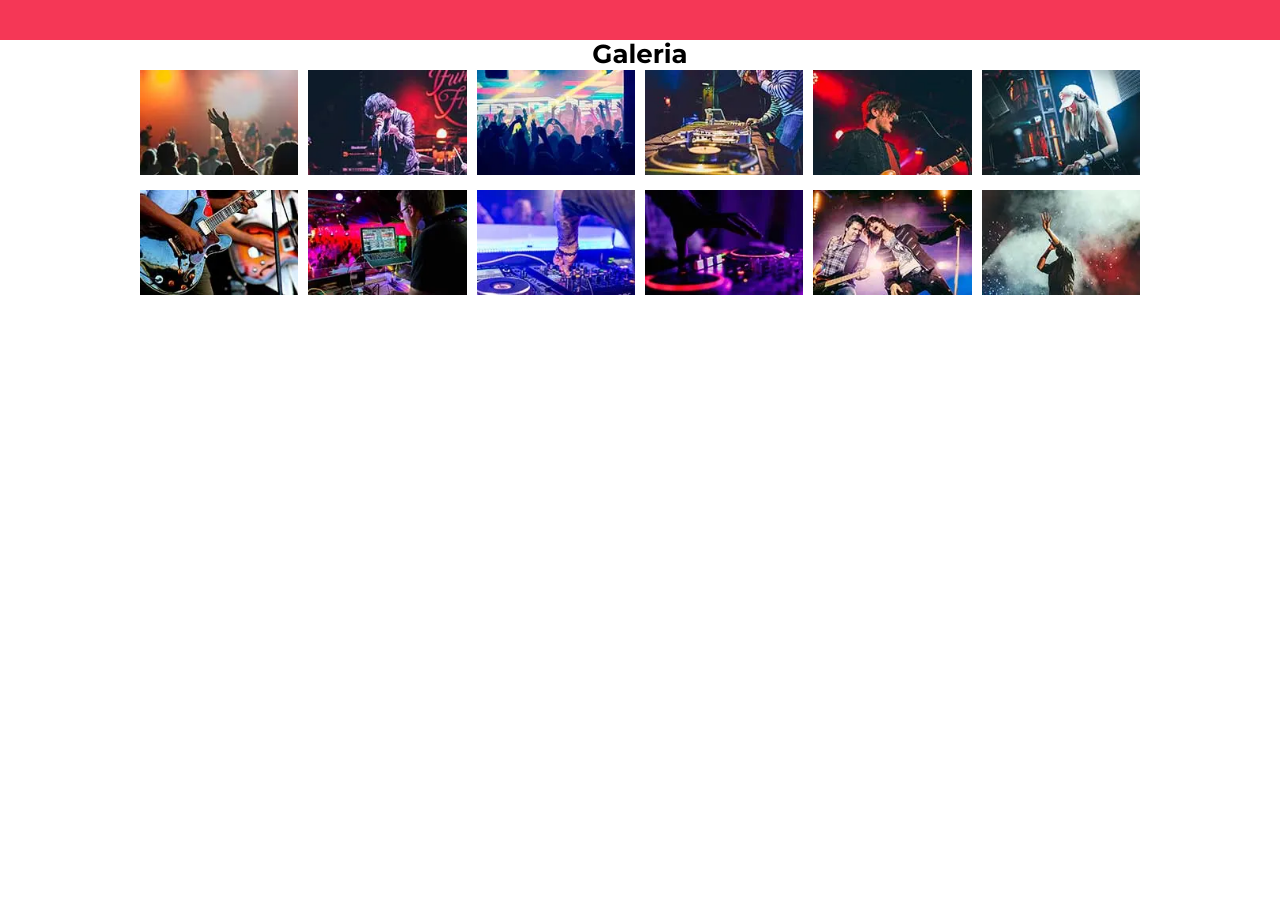
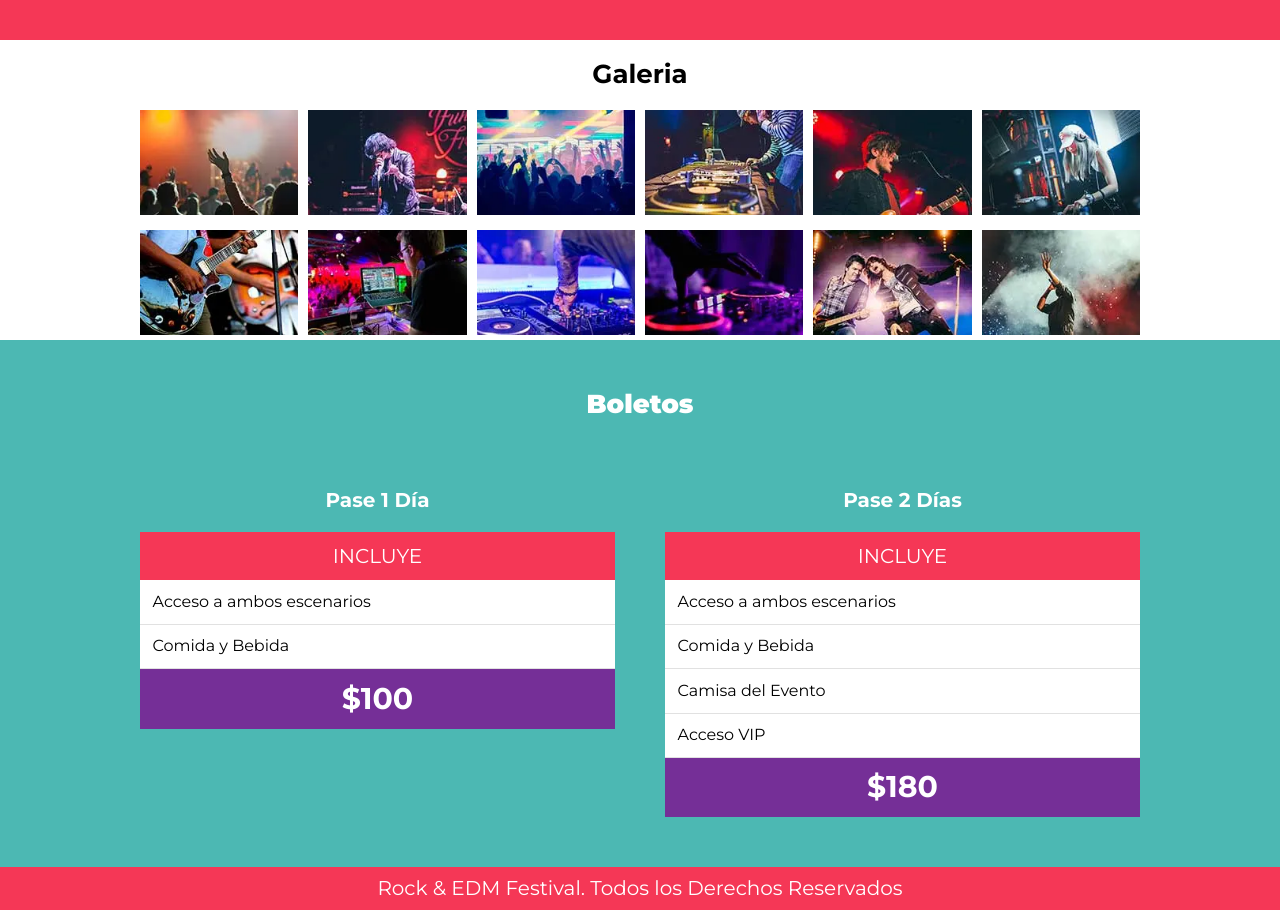
Before and after one commit to pacoraton/Festival-Musica, a website: page index.html in a window 1280 px wide. Shown: the part 2628-3538 px from the top of the page. Before the commit the page ends 2928 px from the top, so only its background shows below. Drawn offline with Linux system fonts and the light colour scheme; files that its build step writes are made by us from their sources.

Commit message:
Se agrego la seccion de boletos, footer ademas de aplicar los efectos de scroll y navegacion fija

```diff
--- a/index.html
+++ b/index.html
@@ -17,9 +17,9 @@
                     <h1>Rock & EDM Festival</h1>
 
                     <nav class="navegacion-principal">
-                        <a href="#">Line Up</a>
-                        <a href="#">Galeria</a>
-                        <a href="#">Boletos</a>
+                        <a href="#lineup">Line Up</a>
+                        <a href="#galeria">Galeria</a>
+                        <a href="#boletos">Boletos</a>
                     </nav>
 
                 </div>
@@ -58,7 +58,7 @@
             </div>
         </div>
 
-       <section class="line-up ">
+       <section id="lineup" class="line-up ">
 
             <h3>Line Up</h3>
             <p class="dia">Viernes 21</p>
@@ -119,12 +119,87 @@
            </div><!-- fin escenarios-->
        </section>
 
-       <section class="Galeria">
+       <section id="galeria" class="Galeria">
             <h3 class="titulo_galeria">Galeria</h3>
 
            <ul class="galeria-imagenes contenedor"></ul>
        </section>
 
+       <section id="boletos" class="boletos ">
+           <h3 class="titulo_boletos">Boletos</h3>
+
+          <div class="contenedor-pases contenedor">
+
+            <div class="pases">
+                <p class="titulo_pase">Pase 1 Día</p>
+
+                <table class="pase">
+                    <thead>
+                        <tr>
+                            <th>INCLUYE</th>
+                        </tr>
+                    </thead>
+
+                    <tbody>
+                        <tr>
+                            <td>Acceso a ambos escenarios</td>
+                        </tr>
+                        <tr>
+                            <td>Comida y Bebida</td>
+                        </tr>
+                    </tbody>
+
+                    <tfoot>
+                        <tr>
+                            <td>$100</td>
+                        </tr>
+                    </tfoot>
+                </table>
+            </div>
+
+            <div class="pases">
+                <p class="titulo_pase">Pase 2 Días</p>
+
+                <table class="pase">
+                    <thead>
+                        <tr>
+                            <th>INCLUYE</th>
+                        </tr>
+                    </thead>
+
+                    <tbody>
+                        <tr>
+                            <td>Acceso a ambos escenarios</td>
+                        </tr>
+                        <tr>
+                            <td>Comida y Bebida</td>
+                        </tr>
+                        <tr>
+                            <td>Camisa del Evento</td>
+                        </tr>
+                        <tr>
+                            <td>Acceso VIP</td>
+                        </tr>
+                    </tbody>
+
+                    <tfoot>
+                        <tr>
+                            <td>$180</td>
+                        </tr>
+                    </tfoot>
+                </table>
+
+            </div>
+
+          </div>
+
+       </section>
+
+       <footer class="footer">
+            <p>
+                Rock & EDM Festival. Todos los Derechos Reservados
+            </p>
+       </footer>
 
  <script src="build/js/bundle.js"></script>
 </body>
--- a/src/js/app.js
+++ b/src/js/app.js
@@ -1,8 +1,44 @@
-document.addEventListener("DOMContentLoaded", function(e){
-     hola();
+document.addEventListener("DOMContentLoaded", function(){
+        scrollNav();
+
+        navegacionFija();
     });
 
 
-    function hola(){
-        console.log("holajavascript.....");
+    function navegacionFija(){
+        const barra=document.querySelector('header');
+
+        //Registrar el Intersection Observer
+
+        const observer=new IntersectionObserver(function(entries){
+            if(entries[0].isIntersecting){
+                barra.classList.remove('fijo');
+            }else{
+                barra.classList.add('fijo');
+            }
+        });
+
+
+       //Elemento a observar
+       observer.observe( document.querySelector('.video'));
+
+
+
     }
+
+//Dirigirnos a alguna parte de la pagina
+function scrollNav(){
+    const enlaces = document.querySelectorAll('.navegacion-principal a');
+
+          enlaces.forEach(function(enlace){
+            enlace.addEventListener('click',function(e){
+                e.preventDefault();
+
+                const seccion =document.querySelector(e.target.attributes.href.value);
+
+                seccion.scrollIntoView({
+                    behavior:'smooth'
+                });
+            });
+          })
+}
--- /dev/null
+++ b/src/scss/layout/_boletos.scss
@@ -0,0 +1,65 @@
+.titulo_boletos{
+    text-align: center;
+    color: $blanco;
+
+    padding: 5rem;
+    font-weight: 900;
+
+}
+
+.boletos{
+    background-color: $verde;
+    padding-bottom:$separacion ;
+}
+
+
+.contenedor-pases{
+
+    display: grid;
+    grid-template-columns: 1fr 1fr;
+    column-gap: $separacion;
+
+}
+
+.titulo_pase{
+    text-align: center;
+    color: $blanco;
+    font-weight:$bold;
+}
+
+.pase{
+    width: 100%;
+    border-spacing:0 ;
+    thead{
+        background-color: $rosa;
+    }
+    th{
+        padding: $separacion/4;
+        color: $blanco;
+        font-weight: $normal;
+        font-size: 2rem;
+
+    }
+}
+
+tbody{
+    background-color: $blanco;
+
+    td{
+        padding: $separacion/4;
+        border-bottom: 1px solid #e1e1e1;
+
+    }
+}
+
+
+tfoot{
+    td{
+        padding: $separacion/4;
+        background-color:$morado;
+        color: $blanco;
+        font-weight: $bold;
+        font-size: 3rem;
+        text-align: center;
+    }
+}
--- /dev/null
+++ b/src/scss/layout/_footer.scss
@@ -0,0 +1,10 @@
+.footer{
+    background-color: $rosa;
+    text-align: center;
+    padding: 1rem;
+
+    p{
+        color: $blanco;
+        margin: 0;
+    }
+}
--- a/src/scss/layout/_galeria.scss
+++ b/src/scss/layout/_galeria.scss
@@ -1,6 +1,7 @@
 
 .titulo_galeria{
     color:$negro;
+    padding:2rem;
 }
 .galeria-imagenes{
     padding: 0;
--- a/src/scss/layout/_header.scss
+++ b/src/scss/layout/_header.scss
@@ -20,6 +20,11 @@
             margin-bottom:2rem ;
         }
      }
+
+     &.fijo{
+         position: fixed;
+         width: 100%;
+     }
 }
 
 .navegacion-principal{
--- a/src/scss/layout/_video.scss
+++ b/src/scss/layout/_video.scss
@@ -3,6 +3,7 @@
     position: relative;
     max-height: 70rem;
     overflow: hidden;
+
 
     .overlay{
 
@@ -52,6 +53,7 @@
     video{
         width: 100%;
 
+
     }
 
 }
--- a/src/scss/layout/app.scss
+++ b/src/scss/layout/app.scss
@@ -8,3 +8,5 @@
 @import '../layout/_info';
 @import '../layout/_lineup';
 @import '../layout/galeria';
+@import '../layout/boletos';
+@import '../layout/footer'
```
Also changed, not shown: build/css/app.css, build/js/bundle.js, 1 other file.
